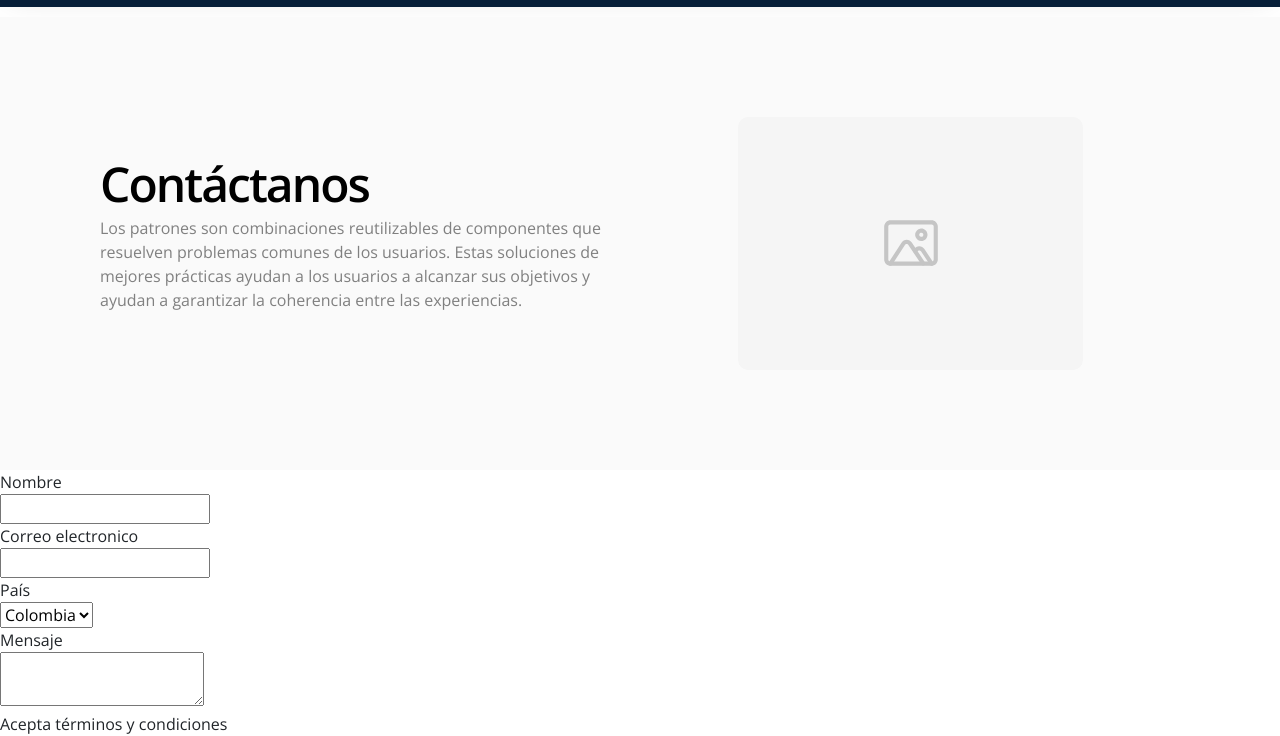
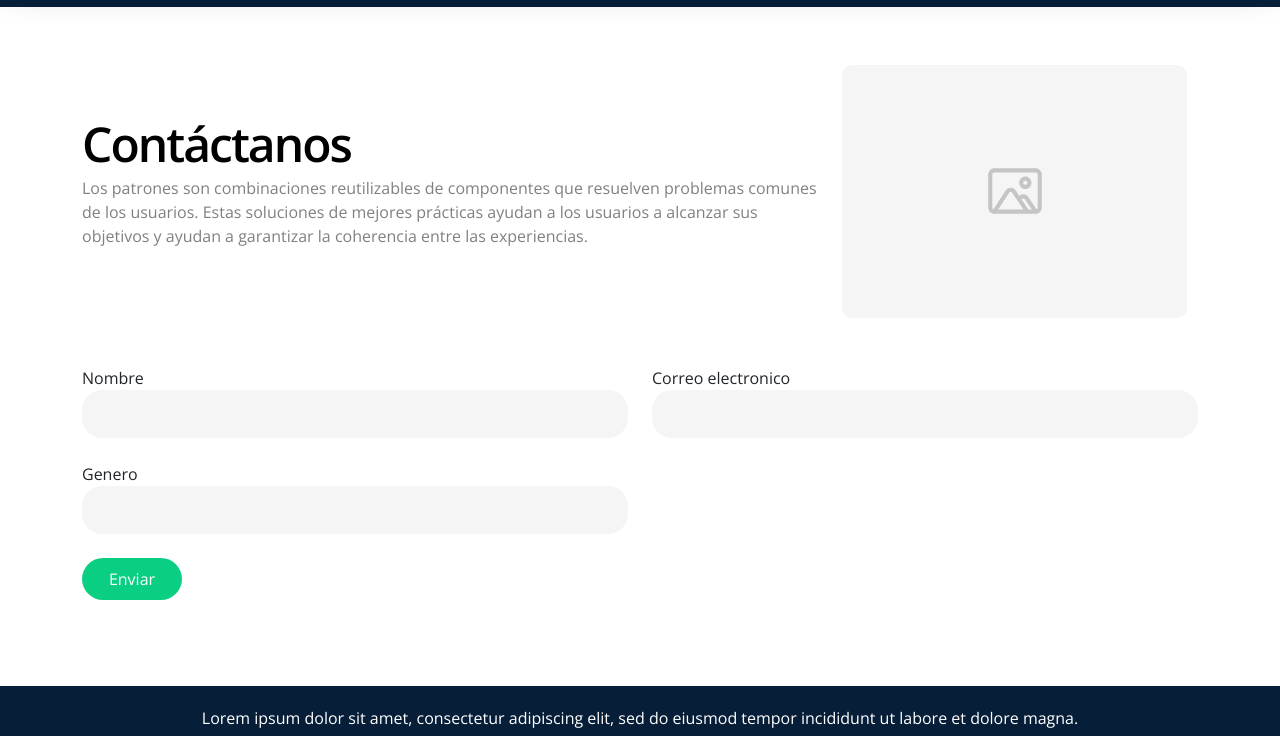
Before and after one commit to AnnyLeanez/Proyecto-W, a plain HTML site: page pages/contacto.html in a window 1280 px wide. Shown: the part 76-812 px from the top of the page. Drawn offline with nearby package versions, Linux system fonts and the light colour scheme.

Commit message:
bootstrap pagina contacto

```diff
--- a/css/main.css
+++ b/css/main.css
@@ -169,6 +169,13 @@ footer{
     background-color: #1F344C;
 }
 
+.input-form {
+    background-color: #f5f5f5;
+    border: none;
+    border-radius: 20px;
+    height: 48px;
+}
+
 @media only screen and (min-width: 1024px) {
     .box {
         display: grid;
--- a/pages/contacto.html
+++ b/pages/contacto.html
@@ -37,38 +37,50 @@
         </nav>
     </header>
     <!-- inicio cuerpo -->
-    <section class="hero__pages">
-        <div>
-            <h2>Contáctanos</h2>
-            <p class="texto-gris">Los patrones son combinaciones reutilizables de componentes que resuelven problemas comunes de los usuarios. Estas soluciones de mejores prácticas ayudan a los usuarios a alcanzar sus objetivos y ayudan a garantizar la coherencia entre las experiencias. </p>
+    <div class="container col-xxl-8 py-5">
+        <div class="row align-items-center">
+            <div class="col-lg-8">
+                <h2>Contáctanos</h2>
+                <p class="texto-gris">Los patrones son combinaciones reutilizables de componentes que resuelven problemas comunes de los usuarios. Estas soluciones de mejores prácticas ayudan a los usuarios a alcanzar sus objetivos y ayudan a garantizar la coherencia entre las experiencias. </p>
+            </div>
+            <div class="col-10 col-sm-8 col-lg-4">
+                <img src="../images/placeholder.svg">
+            </div>
         </div>
-        <img src="../images/placeholder.svg">
-    </section>
-    <form action="/" method="POST" enctype="multipart/form-data">
-        <label for="nombre">Nombre</label><br>
-        <input type="text" id="nombre" name="nombre"><br>
+    </div>
+    <form>
+        <div class="container col-xxl-8">
+            <div class="row">
+                <div class="form-group col-md-6">
+                    <label for="nombre">Nombre</label><br>
+                    <input type="text" name="nombre" class="form-control input-form"><br>
+                </div>
+                <div class="form-group col-md-6">
+                    <label for="Email">Correo electronico</label><br>
+                    <input type="text" name="Email" class="form-control input-form"><br>
+                </div>
+                <div class="form-group col-md-6">
+                    <label for="Genero">Genero</label><br>
+                    <select name="Genero" id="Genero" class="form-control input-form">
+                        <option selected> </option>
+                        <option value="value">Femenino</option>
+                        <option value="value">Masculino</option>
+                        <option value="value">Otros</option>
+                    </select>
+                </div>
+            </div>
+            <div class="form-group py-4">
+                <input class="button-primary" type="submit" value="Enviar">
 
-        <label for="correo">Correo electronico</label><br>
-        <input type="text" id="correo" name="correo"><br>
+            </div>
+        </div>
+    </form>
 
-        <label for="pais">País</label><br>
-        <select name="pais">
-            <option value="colombia">Colombia</option>
-            <option value="chile">Chile</option>
-            <option value="brasil">Brasil</option>
-        </select><br>
-
-        <label for="mensaje">Mensaje</label><br>
-		<textarea id="mensaje" name="mensaje"></textarea><br>
-
-        <div>Acepta términos y condiciones</div>
-        <input type="checkbox" name="acepta" value="1"/><br>
-
-        <input class="button-primary" type="submit" value="Enviar">
-    </form>
     <!-- inicio de footer -->
     <footer>
         <p>Lorem ipsum dolor sit amet, consectetur adipiscing elit, sed do eiusmod tempor incididunt ut labore et dolore magna.</p>
+
+        <script src="https://cdn.jsdelivr.net/npm/bootstrap@5.0.2/dist/js/bootstrap.bundle.min.js" integrity="sha384-MrcW6ZMFYlzcLA8Nl+NtUVF0sA7MsXsP1UyJoMp4YLEuNSfAP+JcXn/tWtIaxVXM" crossorigin="anonymous"></script>
     </footer>
 </body>
 </html>
```
Also changed, not shown: pages/componentes.html (+2 -0 lines), pages/patrones.html (+2 -0 lines), pages/recursos.html (+2 -0 lines).
